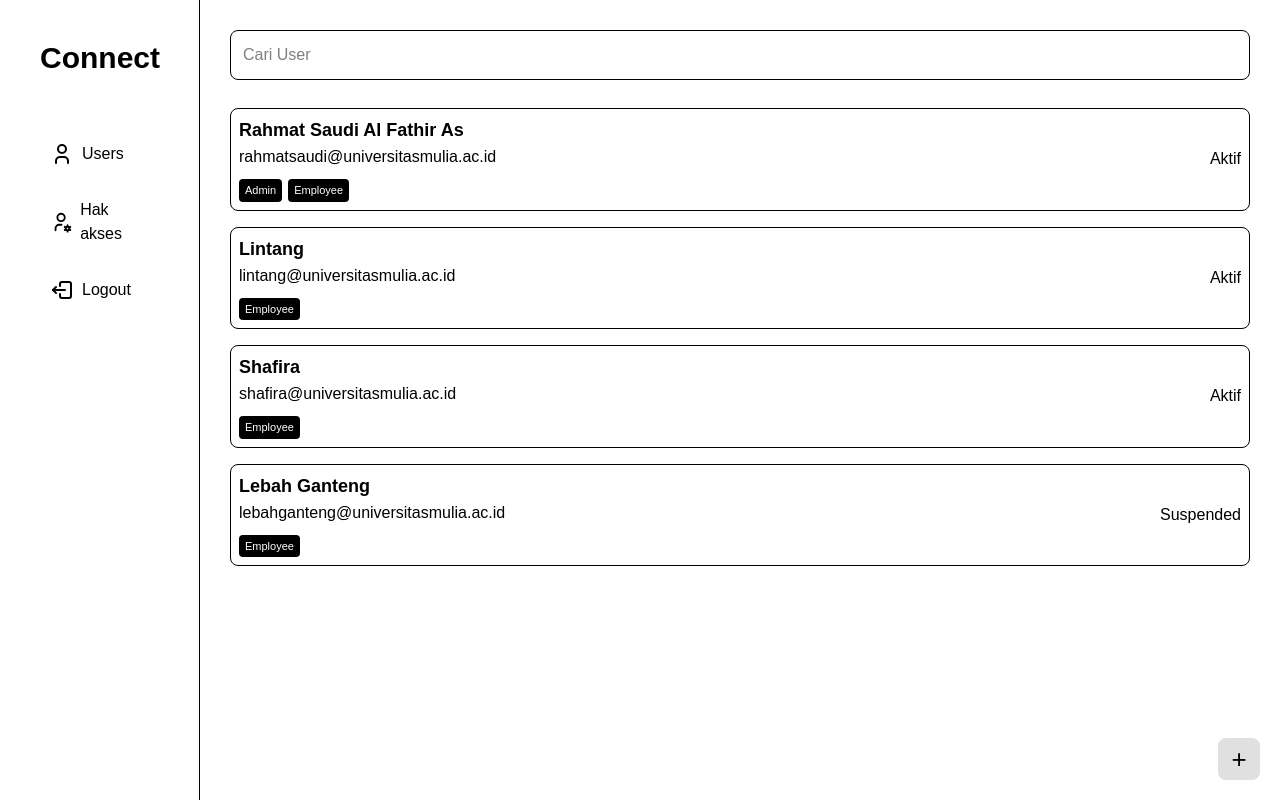
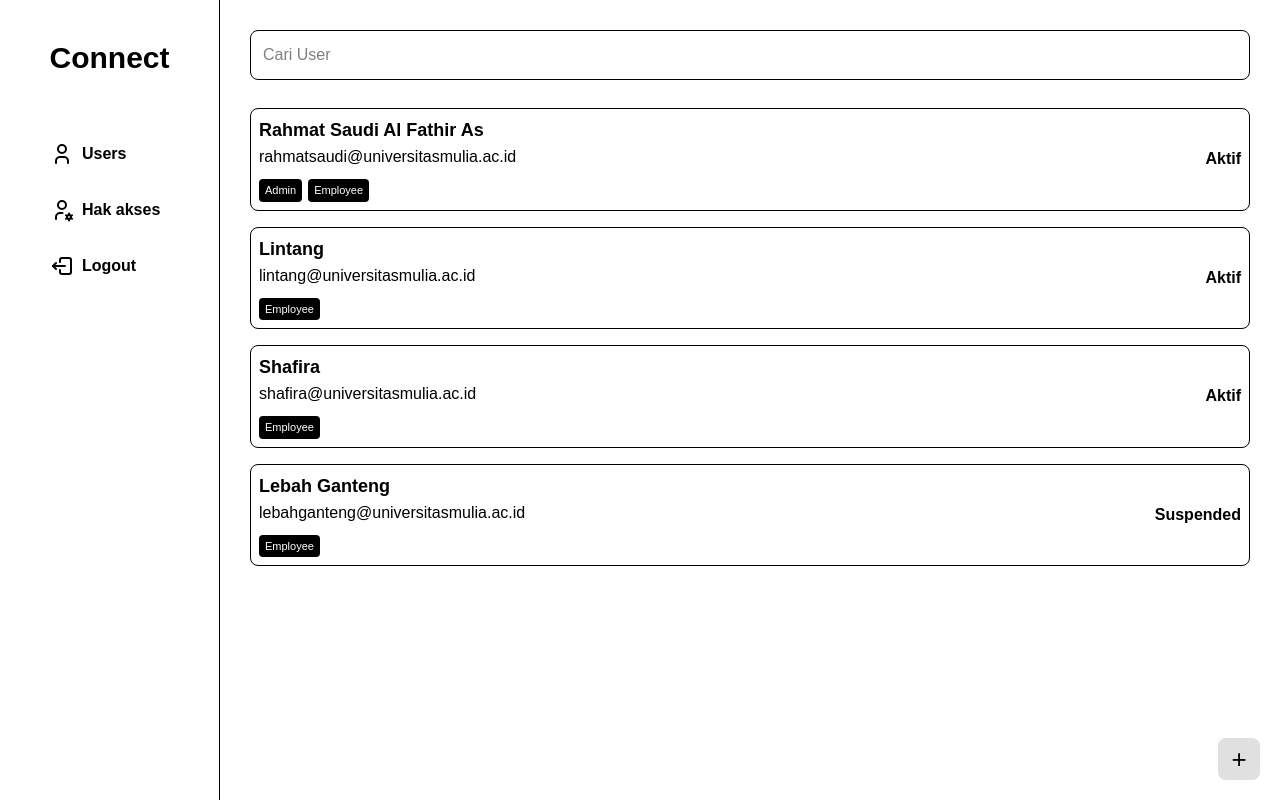
Before and after one commit to windywlndrii/connect-app, a Next.js app: page /users in a window 1280 px wide. Built offline with nearby package versions, Linux system fonts and the light colour scheme.

Commit message:
add content: user page

```diff
--- a/src/app/users/page.js
+++ b/src/app/users/page.js
@@ -3,12 +3,12 @@ import { IconLogout2, IconUser, IconUserBolt, IconUserCog } from "@tabler/icons-
 export default function UserPages() {
     return (
         <div id="container" className="flex h-[100vh] text-black">
-           <section id="navigation" className=" bg-white-500 p-10 w-[200px] border-r border-black p-3 flex flex-col gap-10">
+           <section id="navigation" className=" bg-white-500 p-10 w-[220px] border-r border-black p-5 flex flex-col gap-10">
            <h1 className="text-3xl font-bold text-center">Connect</h1>
            <div className="flex flex-col gap-3 mt-4">
-            <button className="bg-transparent border-none p-2.5 text-left text-base cursor-pointer flex items-center gap-2 text-black rounded-lg"> <IconUser />  Users</button>
-            <button className="bg-transparent border-none p-2.5 text-left text-base cursor-pointer flex items-center gap-2 text-black rounded-lg"> <IconUserCog /> Hak akses</button>
-            <button className="bg-transparent border-none p-2.5 text-left text-base cursor-pointer flex items-center gap-2 text-black rounded-lg"> <IconLogout2 /> Logout</button>
+            <button className="bg-transparent border-none p-2.5 text-left text-base cursor-pointer flex items-center gap-2 text-black rounded-lg font-bold"> <IconUser />  Users</button>
+            <button className="bg-transparent border-none p-2.5 text-left text-base cursor-pointer flex items-center gap-2 text-black rounded-lg font-bold"> <IconUserCog /> Hak akses</button>
+            <button className="bg-transparent border-none p-2.5 text-left text-base cursor-pointer flex items-center gap-2 text-black rounded-lg font-bold"> <IconLogout2 /> Logout</button>
            </div>
            </section>
            <section id = "content" className="bg-white w-[85%] flex-1 p-[30px] overflow-y-auto">
@@ -21,7 +21,7 @@ export default function UserPages() {
                         <span className="bg-black text-white text-[11px] px-[6px] py-[3px] rounded mr-[6px] inline-block badge">Admin</span>
                         <span className="bg-black text-white text-[11px] px-[6px] py-[3px] rounded mr-[6px] inline-block badge">Employee</span>
                     </div>
-                    <span className="bold-text status text-[16px]">Aktif</span>
+                    <span className="bold-text status text-[16px] font-bold">Aktif</span>
                 </div>
 
                 <div className="border border-black rounded-lg p-2 flex justify-between items-center user-card">
@@ -30,7 +30,7 @@ export default function UserPages() {
                         <p className="text-base text-black mb-2">lintang@universitasmulia.ac.id</p>
                         <span className="bg-black text-white text-[11px] px-[6px] py-[3px] rounded mr-[6px] inline-block badge">Employee</span>
                     </div>
-                    <span className="bold-text status text-[16px]">Aktif</span>
+                    <span className="bold-text status text-[16px] font-bold">Aktif</span>
                 </div>
 
                 <div className="border border-black rounded-lg p-2 flex justify-between items-center user-card">
@@ -39,7 +39,7 @@ export default function UserPages() {
                         <p className="text-base text-black mb-2">shafira@universitasmulia.ac.id</p>
                         <span className="bg-black text-white text-[11px] px-[6px] py-[3px] rounded mr-[6px] inline-block badge">Employee</span>
                     </div>
-                    <span className="bold-text status text-[16px]">Aktif</span>
+                    <span className="bold-text status text-[16px] font-bold">Aktif</span>
                 </div>
 
                 <div className="border border-black rounded-lg p-2 flex justify-between items-center ">
@@ -48,7 +48,7 @@ export default function UserPages() {
                         <p className="text-base text-black mb-2">lebahganteng@universitasmulia.ac.id</p>
                         <span className="bg-black text-white text-[11px] px-[6px] py-[3px] rounded mr-[6px] inline-block badge">Employee</span>
                     </div>
-                    <span className="bold-text status text-[16px]">Suspended</span>
+                    <span className="bold-text status text-[16px] font-bold">Suspended</span>
                 </div>
             </div>
            </section>
```
